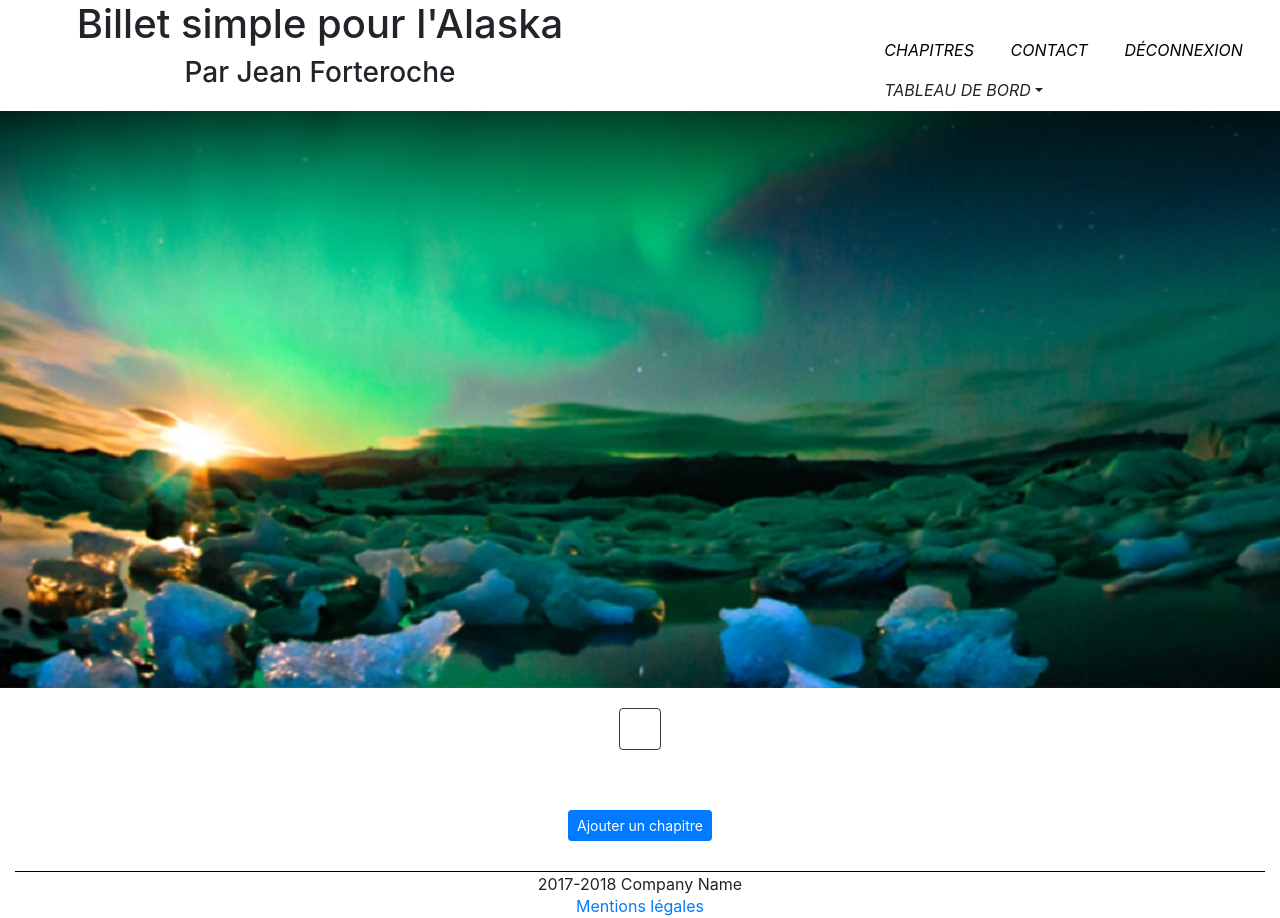
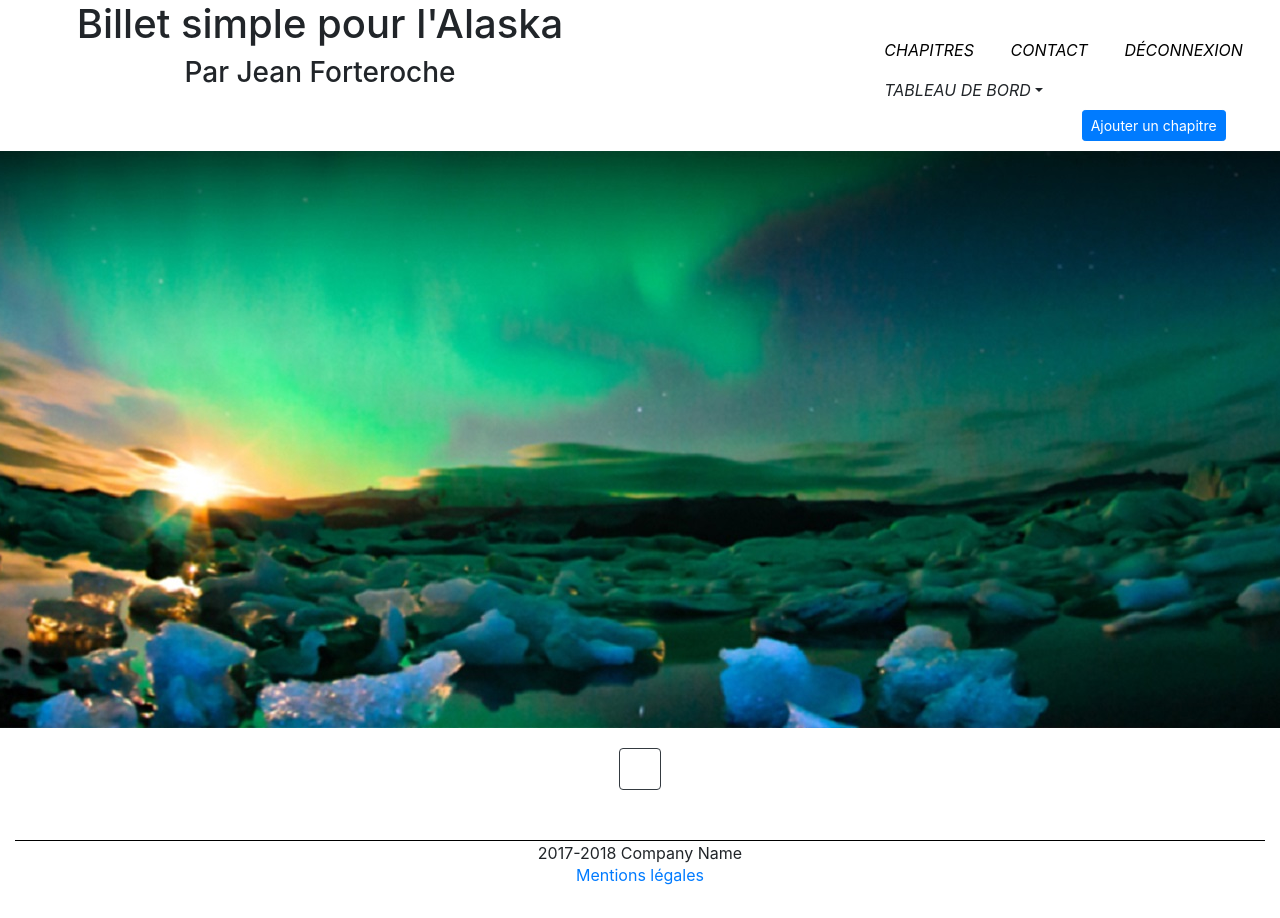
Before and after one commit to Bloodyhands/Bloody, a PHP site: page /views/frontend/admin/templateAdmin.php in a window 1280 px wide; the page is wider, and only the part inside the window is pictured. After the commit the page ends 885 px from the top of that part, so only its background shows below. Run offline with PHP 8.4, Linux system fonts and the light colour scheme; the template is opened without the code that fills it, so the values that code supplies are empty; some libraries are stand-ins or nearby versions.

Commit message:
continuer modif responsive

```diff
--- a/public/css/style.css
+++ b/public/css/style.css
@@ -37,10 +37,11 @@ nav a
 {
 	text-align: center;
 	font-size: 1.2em;
+	margin-bottom: 10px;
 }
 #add_post
 {
-	margin-top: 20px;
+	margin-bottom: 10px;
 }
 #page_title
 {
@@ -110,3 +111,10 @@ footer p
 	{
 		display: inline-block;
 	}
+}
+
+/*------modification si ecran max 60em------*/
+@media screen and (max-width: 60em)
+{
+
+}
--- a/views/frontend/admin/templateAdmin.php
+++ b/views/frontend/admin/templateAdmin.php
@@ -43,9 +43,12 @@
                     </div>
                 </nav>
             </div>
-            <div class="col-12" id="user">
+            <div class="col-10" id="user">
                 <em><?php if (isset($_SESSION['pseudo'])) { echo 'Bonjour ' . $_SESSION['firstname'] .' '. $_SESSION['name']; } ?></em>
             </div>
+            <div class="col-2 id="add_post">
+            <a class="btn btn-primary btn-sm" href="index.php?action=addPost" role="button" id="add_post">Ajouter un chapitre</a>
+        </div>
         </div>
 
         <div class="row justify-content-center">
@@ -62,9 +65,6 @@
                     <?= $title ?>
                 </div>
             </div>
-        </div>
-        <div class="row justify-content-center" id="add_post">
-            <a class="btn btn-primary btn-sm" href="index.php?action=addPost" role="button" id="add_post">Ajouter un chapitre</a>
         </div>
         <div class="row justify-content-center">
             <?= $content ?>
```
